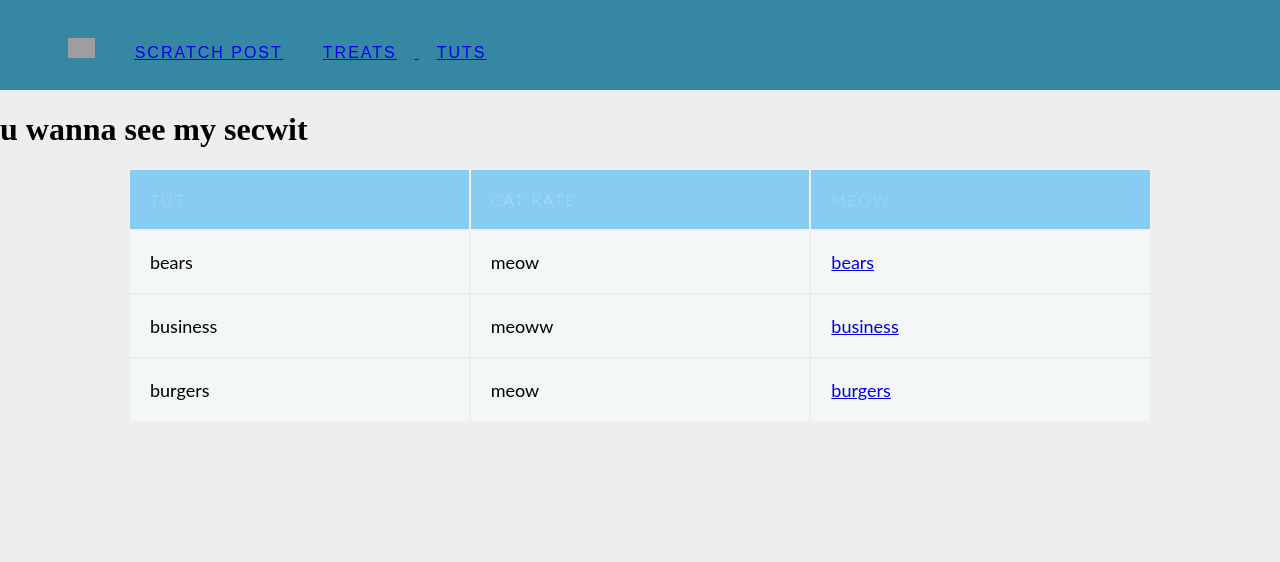
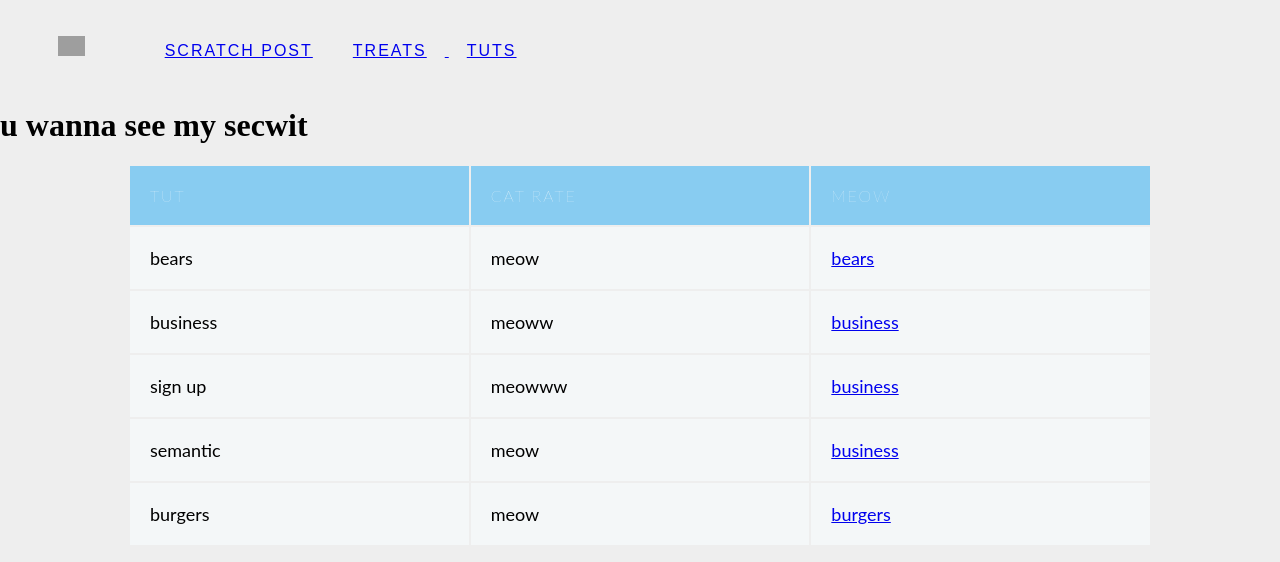
Before and after one commit to dacat22/boredcat.me, a plain HTML site: page tuts.html in a window 1280 px wide. Drawn offline with Linux system fonts and the light colour scheme; grey boxes are pictures that could not be loaded.

Commit message:
big juan

```diff
--- a/tuts.html
+++ b/tuts.html
@@ -1,19 +1,27 @@
 <!DOCTYPE html>
 <html>
+
 <head>
   <meta charset="utf-8">
   <link rel="stylesheet" type="text/css" href="style.css">
   <link href="https://fonts.googleapis.com/css?family=Rubik" rel="stylesheet">
   <title>tuts</title>
 </head>
+
 <body>
-        <ul class="navigation">
-            <li><img src="https://c.ndtvimg.com/2020-08/h5mk7js_cat-generic_625x300_28_August_20.jpg?im=Resize=(1230,900)" height="20px;">
+  <nav>
+    <ul>
+      <li>
+        <figure>
+          <img src="https://c.ndtvimg.com/2020-08/h5mk7js_cat-generic_625x300_28_August_20.jpg?im=Resize=(1230,900)"
+            height="20px;">
+        </figure>
       </li>
       <li><a href="./index.html">scratch post</a></li>
       <li> <a href="./treats.html">treats</li>
       <li class="active"><a href="./tuts.html">tuts</a></li>
     </ul>
+  </nav>
   <h1>u wanna see my secwit
     <table>
       <thead>
@@ -35,6 +43,15 @@
           <td>meoww</td>
           <td><a href="./business.html">business</a></td>
         </tr>
+        <tr>
+          <td>sign up</td>
+          <td>meowww</td>
+          <td><a href="./sign up.html">business</a></td>
+        </tr>
+        <td>semantic</td>
+        <td>meow</td>
+        <td><a href="./semantic.html">business</a></td>
+        </tr>
       <tfoot>
         <tr>
           <td>burgers</td>
@@ -46,4 +63,5 @@
     </table>
   </h1>
 </body>
+
 </html>
```
Also changed, not shown: treats.html (+14 -2 lines). Lines whose indentation alone changed are shown as unchanged.
